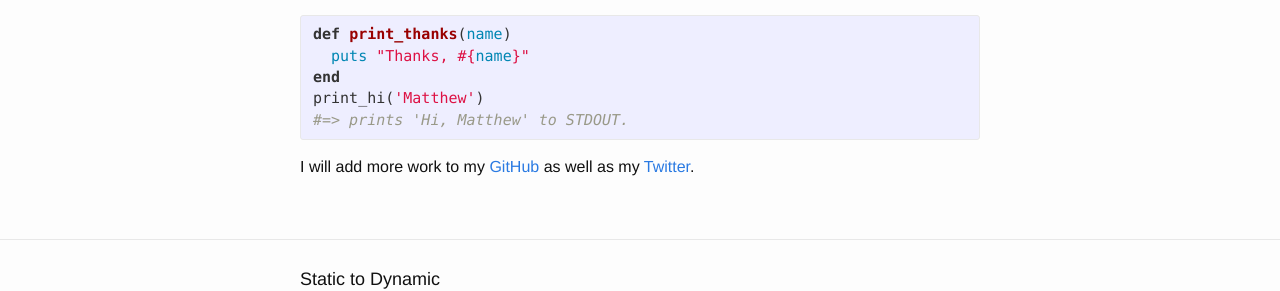
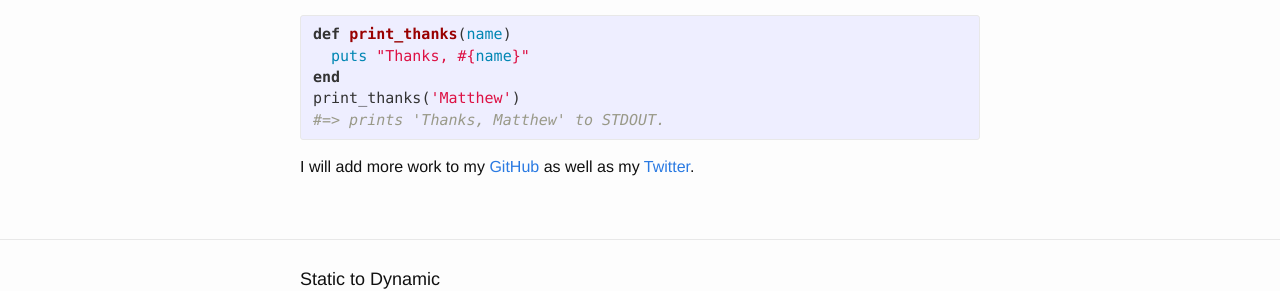
Before and after one commit to soborok/soborok.github.io, a Jekyll site: the page built from _posts/2014-03-31-jekyll-in-action.markdown, in a window 1280 px wide. Shown: the part 451-742 px from the top of the page. Built offline with Jekyll 4.4.1, drawn with Linux system fonts in a browser that asks for light colours.

Commit message:
fixed typos

```diff
--- a/_posts/2014-03-31-jekyll-in-action.markdown
+++ b/_posts/2014-03-31-jekyll-in-action.markdown
@@ -20,8 +20,8 @@ print_hi('Jekyll')
 def print_thanks(name)
   puts "Thanks, #{name}"
 end
-print_hi('Matthew')
-#=> prints 'Hi, Matthew' to STDOUT.
+print_thanks('Matthew')
+#=> prints 'Thanks, Matthew' to STDOUT.
 {% endhighlight %}
 
 I will add more work to my [GitHub][my-github] as well as my [Twitter][my-twitter].
```
